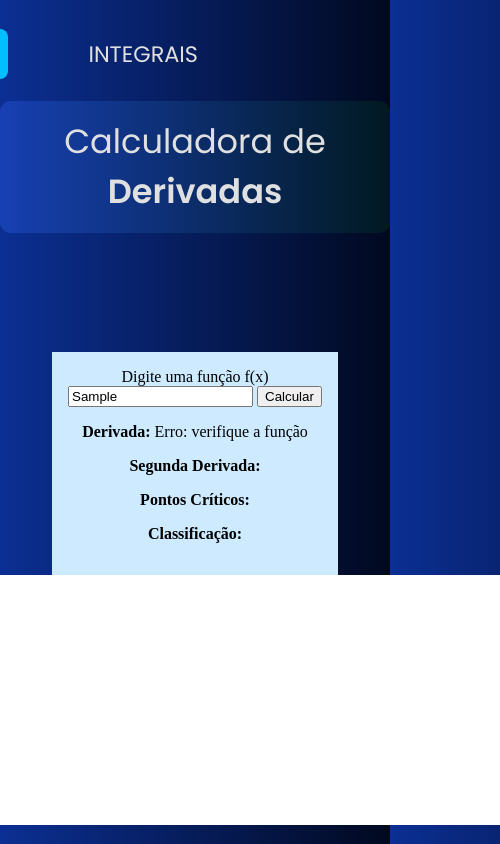
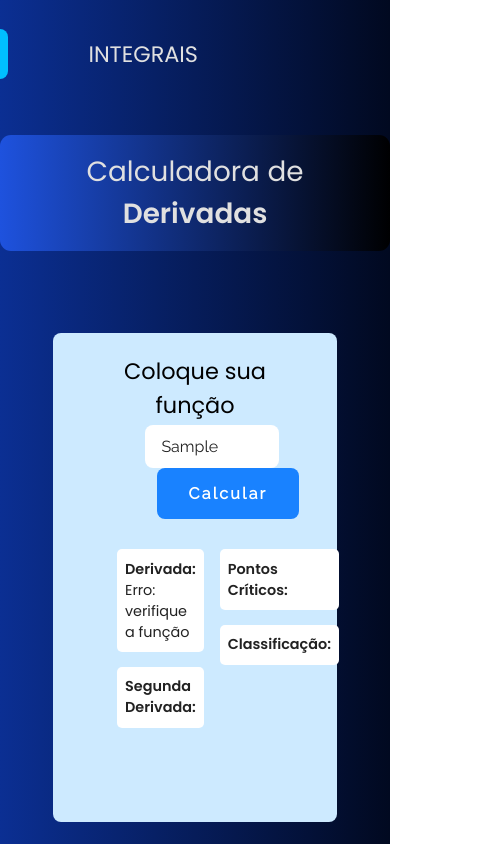
Before and after one commit to ThiagoLorena04/Calculadora-de-derivada-e-P.C, a plain HTML site: page index.html in a window 390 px wide. Both pictures are taken after typing "Sample" into the empty fields and a click on the button "Calcular". Shown: the top 844 px of the page, 500 px wide, since content can reach past the window. Drawn offline with nearby package versions, Linux system fonts and the light colour scheme.

Commit message:
front de derivadas avançado, precisando apenas de fazer a responsiviade da página.

```diff
--- a/JavaScript/script-derivada.js
+++ b/JavaScript/script-derivada.js
@@ -1,137 +1,118 @@
-document.addEventListener("DOMContentLoaded", function () {
-  // Mapeamento de superscript para ^ e dígitos normais
-  const sup = {
-    "⁰": "0",
-    "¹": "1",
-    "²": "2",
-    "³": "3",
-    "⁴": "4",
-    "⁵": "5",
-    "⁶": "6",
-    "⁷": "7",
-    "⁸": "8",
-    "⁹": "9",
-  };
+/* ===================== helpers ===================== */
+const SUP = { "⁰":"0","¹":"1","²":"2","³":"3","⁴":"4","⁵":"5","⁶":"6","⁷":"7","⁸":"8","⁹":"9" };
 
-  // Normaliza input: remove prefixos e converte superíndices
-  function normalizeInput(expr) {
-    expr = expr.replace(/^[fy]\(x\)\s*=\s*/i, "");
-    expr = expr.replace(/^y\s*=\s*/i, "");
-    return expr
-      .split("")
-      .map((c) => (sup[c] != null ? "^" + sup[c] : c))
-      .join("");
+function norm(str){
+  return str
+
+    .replace(/^[fy]\(x\)\s*=\s*|^y\s*=\s*/i,'')
+    .replace(/[\u2061-\u2064]/g,'')
+    .replace(/sen/gi,'sin').replace(/tg/gi,'tan')
+    .replace(/\b(sin|cos|tan)\s*\(\s*([^)]+?)\s*\)/gi, (m,f,a)=>`${f.toLowerCase()}(${a})`)
+    .replace(/\b(sin|cos|tan)\s+([a-zA-Z]\w*)\b/gi,      (m,f,a)=>`${f.toLowerCase()}(${a})`)
+    .replace(/\b(sin|cos|tan)([a-zA-Z]\w*)\b/gi,         (m,f,a)=>`${f.toLowerCase()}(${a})`)
+    /* insere “*” que falta em casos como 2sin(x) */
+    .replace(/(\d)(?=(sin|cos|tan)\()/gi,'$1*')
+    /* converte superíndices (x² → x^2) */
+    .split('').map(c => SUP[c] ? '^'+SUP[c] : c).join('');
 }
 
-  // Encontra raízes usando detecção de mudança de sinal + bisseção
-  function findRoots(node, min = -5, max = 5, step = 0.5) {
-    const roots = [];
-    const f = node.compile();
-    let x0 = min;
-    let f0 = f.evaluate({ x: x0 });
-    for (let x1 = min + step; x1 <= max; x1 += step) {
-      const f1 = f.evaluate({ x: x1 });
-      if (f0 === 0) roots.push(x0);
-      if (f0 * f1 < 0) {
-        let a = x0,
-          b = x1,
-          fa = f0,
-          fb = f1;
-        for (let i = 0; i < 20; i++) {
-          const m = (a + b) / 2;
-          const fm = f.evaluate({ x: m });
-          if (Math.sign(fa) * Math.sign(fm) <= 0) {
-            b = m;
-            fb = fm;
-          } else {
-            a = m;
-            fa = fm;
+
+const fmt = node =>
+  node.toString({parenthesis:'auto'}).replace(/\s*\*\s*/g,'');
+
+/* ---------- pontos críticos (sem duplicar) ---------- */
+function roots(node,min=-10,max=10,step=.25,eps=1e-7){
+  const f=node.compile(), R=[], seen=v=>R.some(u=>Math.abs(u-v)<1e-3);
+  let x0=min, f0=f.evaluate({x:x0});
+  for(let x1=min+step; x1<=max+eps; x1+=step){
+    const f1=f.evaluate({x:x1});
+    if(Math.abs(f0)<eps && !seen(x0)) R.push(+x0.toFixed(6));
+    if(f0*f1<0){
+      let a=x0,b=x1,fa=f0,fb=f1;
+      for(let i=0;i<35;i++){
+        const m=(a+b)/2, fm=f.evaluate({x:m});
+        (fa*fm<=0)?(b=m,fb=fm):(a=m,fa=fm);
       }
+      const r=+((a+b)/2).toFixed(6);
+      if(!seen(r)) R.push(r);
     }
-        const root = Number(((a + b) / 2).toFixed(2));
-        if (!roots.some((r) => Math.abs(r - root) < 0.05)) roots.push(root);
+    x0=x1; f0=f1;
   }
-      x0 = x1;
-      f0 = f1;
-    }
-    return roots;
+  return R.sort((a,b)=>a-b);
 }
 
-  // Função principal de cálculo
-  function calcularDerivada() {
-    let raw = document.getElementById("funcao").value;
-    let expr = normalizeInput(raw);
-    const scope = { x: 0 };
+/* =============== cálculo principal ================== */
+function calcularDerivada(){
+  const raw=document.getElementById('funcao').value.trim();
+  if(!raw) return;
 
-    try {
-      // 1ª derivada simplificada
-      const derivNode = math.derivative(expr, "x");
-      const derivSimp = math.simplify(derivNode);
-      const derivFmt = derivSimp.toString().replace(/\s*\*\s*/g, "");
+  try{
+    const expr   = norm(raw);
+    const d1Node = math.simplify(math.derivative(expr,'x'));
+    const d2Node = math.simplify(math.derivative(d1Node,'x'));
 
-      // 2ª derivada simplificada
-      const segundaNode = math.derivative(derivSimp, "x");
-      const segundaSimp = math.simplify(segundaNode);
-      const segundaFmt = segundaSimp.toString().replace(/\s*\*\s*/g, "");
+    document.getElementById('derivada').textContent = fmt(d1Node);
+    document.getElementById('segunda').textContent  = fmt(d2Node);
 
-      // Exibir derivadas
-      document.getElementById("derivada").textContent = derivFmt;
-      document.getElementById("segunda").textContent = segundaFmt;
+    const pc=roots(d1Node);
+    document.getElementById(' pontos').textContent =
+      pc.length ? pc.map(v=>v.toFixed(2)).join(', ') : 'Nenhum ponto crítico';
 
-      // Pontos críticos
-      const pontos = findRoots(derivSimp);
-      document.getElementById("pontos").textContent = pontos.length
-        ? pontos.join(", ")
-        : "Nenhum ponto crítico";
+    const d2f=d2Node.compile(), E=1e-6, mins=[], maxs=[], infl=[];
+    pc.forEach(p=>{
+      const v=d2f.evaluate({x:p});
+      if(v >  E) mins.push(p);
+      else if(v < -E) maxs.push(p);
+      else infl.push(p);
+    });
 
-      // Classificação via 2ª derivada
-      const secExpr = segundaSimp.compile();
-      const classif = pontos.map((p) => {
-        const v = secExpr.evaluate({ x: p });
-        return v > 0
-          ? `Ponto de mínimo: ${p}`
-          : v < 0
-          ? `Ponto de máximo: ${p}`
-          : `Inflexão: ${p}`;
-      });
-      document.getElementById("classificacao").textContent = classif.length
-        ? classif.join(" | ")
-        : "Sem classificação";
+    const out=[];
+    if(maxs.length) out.push(`máx: ${maxs.map(v=>v.toFixed(2)).join(', ')}`);
+    if(mins.length) out.push(`mín: ${mins.map(v=>v.toFixed(2)).join(', ')}`);
+    if(infl.length) out.push(`infl: ${infl.map(v=>v.toFixed(2)).join(', ')}`);
 
-      // Plotagem do gráfico
-      plotarGrafico(expr, derivFmt);
-    } catch (e) {
-      document.getElementById("derivada").textContent =
-        "Erro: verifique a função";
-      document.getElementById("segunda").textContent = "";
-      document.getElementById("pontos").textContent = "";
-      document.getElementById("classificacao").textContent = "";
-      console.error(e);
+    document.getElementById('classificacao').textContent =
+      out.join(' | ') || 'Sem classificação';
+
+    plotarGrafico(expr,fmt(d1Node));
+
+  }catch(err){
+    ['derivada','segunda','classificacao'].forEach(id=>document.getElementById(id).textContent='');
+    document.getElementById(' pontos').textContent='';
+    document.getElementById('derivada').textContent='Erro: verifique a função';
+    console.error(err);
   }
 }
 
-  document.querySelector("button").addEventListener("click", calcularDerivada);
-});
+/* ================= gráfico ========================= */
+let chart;
+function plotarGrafico(fExpr,dExpr){
+  const X=[...Array(400)].map((_,i)=>i/20-10);
+  const Yf=X.map(x=>math.evaluate(fExpr,{x}));
+  const Yd=X.map(x=>math.evaluate(dExpr,{x}));
 
-// Plotagem com Chart.js
-function plotarGrafico(funcExpr, derivExpr) {
-  const x = Array.from({ length: 400 }, (_, i) => i / 20 - 10);
-  const y1 = x.map((v) => math.evaluate(funcExpr, { x: v }));
-  const y2 = x.map((v) => math.evaluate(derivExpr, { x: v }));
-  const ctx = document.getElementById("grafico").getContext("2d");
-  if (window.graficoAtivo) window.graficoAtivo.destroy();
-  window.graficoAtivo = new Chart(ctx, {
-    type: "line",
-    data: {
-      labels: x,
-      datasets: [
-        { label: "f(x)", data: y1, fill: false },
-        { label: "f'(x)", data: y2, fill: false },
-      ],
-    },
-    options: {
-      responsive: true,
-      interaction: { mode: "index", intersect: false },
-    },
+  const ctx=document.getElementById('grafico').getContext('2d');
+  chart&&chart.destroy();
+  chart=new Chart(ctx,{
+    type:'line',
+    data:{labels:X,datasets:[
+      {label:'f(x)',  data:Yf,borderColor:'#1740B3',borderWidth:2,fill:false},
+      {label:"f'(x)",data:Yd,borderColor:'#1982ff',borderWidth:2,fill:false}
+    ]},
+    options:{
+      responsive:true,
+      maintainAspectRatio:false,
+      plugins:{legend:{display:false}},
+      interaction:{mode:'index',intersect:false},
+      scales:{
+        x:{ticks:{color:'#E0E0E0'},grid:{color:'rgba(255,255,255,.1)'}},
+        y:{ticks:{color:'#E0E0E0'},grid:{color:'rgba(255,255,255,.1)'}}
+      }
+    }
   });
 }
+
+/* =============== listener ========================== */
+document.addEventListener('DOMContentLoaded',()=>{
+  document.querySelector('.btn').addEventListener('click',calcularDerivada);
+});
--- a/css/derivada.css
+++ b/css/derivada.css
@@ -1,7 +1,36 @@
-.container-derivate {
-  display: inline-block;
-  background: var(--cor-fundo);
-  margin: 6rem auto 0 auto;
-  justify-content: center;
-  padding: 1rem;
+.grid-content-derivate{
+  display: grid;
+  grid-template-columns: 1fr 1fr;
+  gap: 1rem;
 }
+
+.input-derivate{
+  grid-column: 1 / -1;
+}
+
+#resultados-derivate p{
+  box-sizing:border-box;
+  border-radius:5px;
+  background:var(--cor-fundo-input);
+  font-family:'Poppins',sans-serif;
+  font-size:0.9rem;
+  font-weight:400;
+  width: 100%;
+  padding: 0.6rem 0.5rem 0.6rem 0.5rem;
+  color: var(--cor-texto-input);
+  text-align: left;
+}
+
+.grafic-derivate{
+  display:flex;
+  justify-content:center;
+  margin:2rem 0;
+}
+
+#grafico{
+  background:var(--cor-fundo);
+  width:100%;
+  max-width:600px;
+  height:300px !important;
+  border-radius:8px;
+}
--- a/css/global.css
+++ b/css/global.css
@@ -1,6 +1,13 @@
 :root {
   --cor-texto: #E0E0E0;
   --cor-fundo: #CDEAFF;
+  --cor-fundo-input: #fff;
+  --cor-texto-input: #222;
+}
+
+h2{
+  margin: 0;
+  padding: 0;
 }
 
 body{
@@ -33,13 +40,74 @@ justify-self: center;
     display: block;
     font-family: 'Poppins', sans-serif;
     font-weight: 400;
-    font-size: 2.1rem;
+    font-size: 3.3vh;
     padding: 1rem 2rem 1rem 2rem;
     border-radius: 1.3vh;
-    background: linear-gradient(90deg, #1740B3, #011921);
+    background: linear-gradient(90deg, #1E52DE, #000001);
     color: var(--cor-texto)
 }
 
 .label{
   display: block;
 }
+
+.sub-title{
+  font-family: "Poppins", sans-serif;
+  font-size: 1.4rem;
+  font-weight: 400;
+  margin-bottom: 1.5%;
+}
+
+.container {
+  display: inline-block;
+  background: var(--cor-fundo);
+  margin: 4rem auto 0 auto;
+  justify-content: center;
+  padding: 1.3rem 4rem 5rem 4rem;
+  border-radius: 8px;
+  width: 40%;
+}
+
+ .btn{
+  padding: 1rem 2rem 1rem 2rem;
+  border:none;
+  border-radius:.5rem;
+  background:#1982ff;
+  color:#fff;
+  font-weight:600;
+  font-family: "Raleway";
+  font-size: 1rem;
+  letter-spacing: 0.14rem;
+  cursor:pointer;
+  transition:background .2s ease;
+}
+
+.btn:hover{
+  background:#0f6ad4;
+}
+
+.input{
+  flex:1;
+  box-sizing:border-box;
+  border:none;
+  outline:none;
+  border-radius:.5rem;
+  background:var(--cor-fundo-input);
+  font-family:'Raleway',sans-serif;
+  font-size:1rem;
+  font-weight:500;
+   width: 60%;
+  color: var(--cor-texto-input);
+  padding:.75rem 1rem;
+  transition:box-shadow .2s ease;
+  margin-right: 2rem;
+}
+
+.input:focus{
+  box-shadow:0 0 0 3px rgba(25,130,255,.3);
+}
+
+.input::placeholder{
+  color:#909090;
+  font-style:italic;
+}
--- a/css/header.css
+++ b/css/header.css
@@ -10,6 +10,7 @@
   align-items: center;
   margin-right: 11rem;
   margin-top: 1.8rem;
+  margin-bottom: 3.5rem;
   gap: 4rem;
   font-family: 'Poppins', sans-serif;
   text-transform: uppercase;
--- a/index.html
+++ b/index.html
@@ -27,20 +27,24 @@
     <h1>Calculadora de <strong>Derivadas</strong></h1>
   </div>
 
-  <div class="container-derivate">
-    <div class="grid-content">
-        <div class="input-derivate">
-          <label class="label" for="funcao">Digite uma função f(x)</label>
-          <input  class="input" type="text" class="placeholder-derivate" id="funcao" placeholder="Ex: f(x) = x² - 4x + 3">
-          <button onclick="calcularDerivada()">Calcular</button>
-        </div>
+  <div class="container">
+    <h2 class="sub-title">Coloque sua função</h2>
+    <div class="grid-content-derivate">
+      <div class="input-derivate">
+        <input class="input" type="text" class="placeholder-derivate" id="funcao" placeholder="Ex: f(x) = x² - 4x + 3">
+        <button class="btn" onclick="calcularDerivada()">Calcular</button>
+      </div>
 
-        <div id="resultados-derivate">
-          <p><strong>Derivada:</strong> <span id="derivada"></span></p>
-          <p><strong>Segunda Derivada:</strong> <span id="segunda"></sp~~an></p>
-          <p><strong>Pontos Críticos:</strong> <span id="pontos"></span></p>
-          <p><strong>Classificação:</strong> <span id="classificacao"></span></p>
+      <div id="resultados-derivate" class="grid-1">
+        <p><strong>Derivada:</strong> <span id="derivada"></span></p>
+        <p><strong>Segunda Derivada:</strong> <span id="segunda"></span>
+        </p>
       </div>
+      <div id="resultados-derivate" class="grid-2">
+        <p><strong>Pontos Críticos:</strong> <span id=" pontos"></span></p>
+        <p><strong>Classificação:</strong> <span id="classificacao"></span></p>
+      </div>
+
     </div>
   </div>
 
```
Lines whose indentation alone changed are shown as unchanged.
